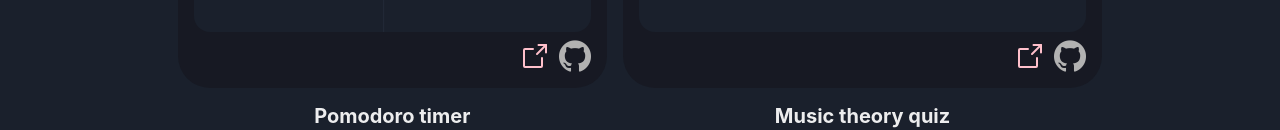
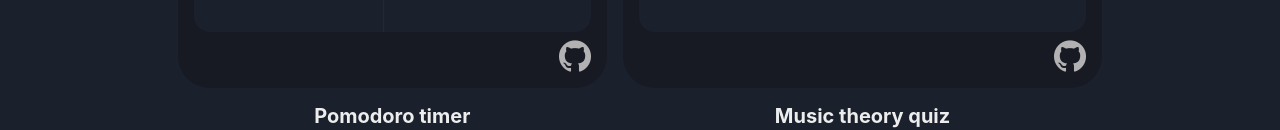
Before and after one commit to Shoonkey/portfolio-v1, a Next.js app: page / in a window 1280 px wide. Shown: the part 780-910 px from the top of the page. Built offline with nearby package versions, Linux system fonts and the light colour scheme; a web font is replaced by a local one.

Commit message:
chore: made project images redirect to page

```diff
--- a/src/projects/portfolio/components/Project.tsx
+++ b/src/projects/portfolio/components/Project.tsx
@@ -1,19 +1,17 @@
-import Link from "next/link"
-import { ReactNode } from "react"
-import { Heading, Image, Flex, Text, Tooltip } from "@chakra-ui/react"
-import { Robot, ArrowSquareOut } from "phosphor-react"
+import Link from "next/link";
+import { Heading, Image, Flex, Text, Tooltip } from "@chakra-ui/react";
+import { Robot } from "phosphor-react";
 
-import useI18N from "../hooks/useI18N"
+import useI18N from "../hooks/useI18N";
 
 interface ProjectProps {
-  name: string
-  type: "website" | "bot"
-  link?: string
-  githubLink: string
-  imageSource?: string
-  imageAlt?: string
-  imageCredit?: string | ReactNode
-  inProgress?: boolean
+  name: string;
+  type: "website" | "bot";
+  link?: string;
+  githubLink: string;
+  imageSource?: string;
+  imageAlt?: string;
+  inProgress?: boolean;
 }
 
 function Project({
@@ -30,9 +28,9 @@ function Project({
   return (
     <Flex flexDir="column" style={{ textIndent: "initial" }}>
       <Flex flexDir="column" p={4} bg="gray.900" borderRadius="32px">
-        <Flex h="200px" justifyContent="center" alignItems="center">
-          {
-            type === "website" && imageSource && (
+        <Link href={link || "#"} aria-label="Open website">
+          <Flex h="200px" justifyContent="center" alignItems="center">
+            {type === "website" && imageSource && (
               <Image
                 flexGrow={1}
                 src={imageSource}
@@ -41,30 +39,24 @@ function Project({
                 h="200px"
                 objectFit="contain"
               />
-            )
-          }
-          {
-            type === "bot" && (
-              <Robot size={128} color="#efae32" />
-            )
-          }
-        </Flex>
+            )}
+            {type === "bot" && <Robot size={128} color="#efae32" />}
+          </Flex>
+        </Link>
         <Flex justifyContent="end" alignItems="center" gap={2} mt={2}>
           {inProgress && (
             <Text fontSize="1rem" color="gray">
               {i18n.content.home.projectInProgress}
             </Text>
           )}
-          {link && (
-            <Link href={link} aria-label="Open website">
-              <Tooltip placement="top" label="Open website">
-                <ArrowSquareOut size={32} color="pink" />
-              </Tooltip>
-            </Link>
-          )}
           <Link href={githubLink} aria-label="View code">
             <Tooltip placement="top" label="View code">
-              <Image src="/github-logo.png" alt="Github logo" height="32px" filter="invert(.7)" />
+              <Image
+                src="/github-logo.png"
+                alt="Github logo"
+                height="32px"
+                filter="invert(.7)"
+              />
             </Tooltip>
           </Link>
         </Flex>
@@ -73,7 +65,7 @@ function Project({
         {name}
       </Heading>
     </Flex>
-  )
+  );
 }
 
-export default Project
+export default Project;
```
